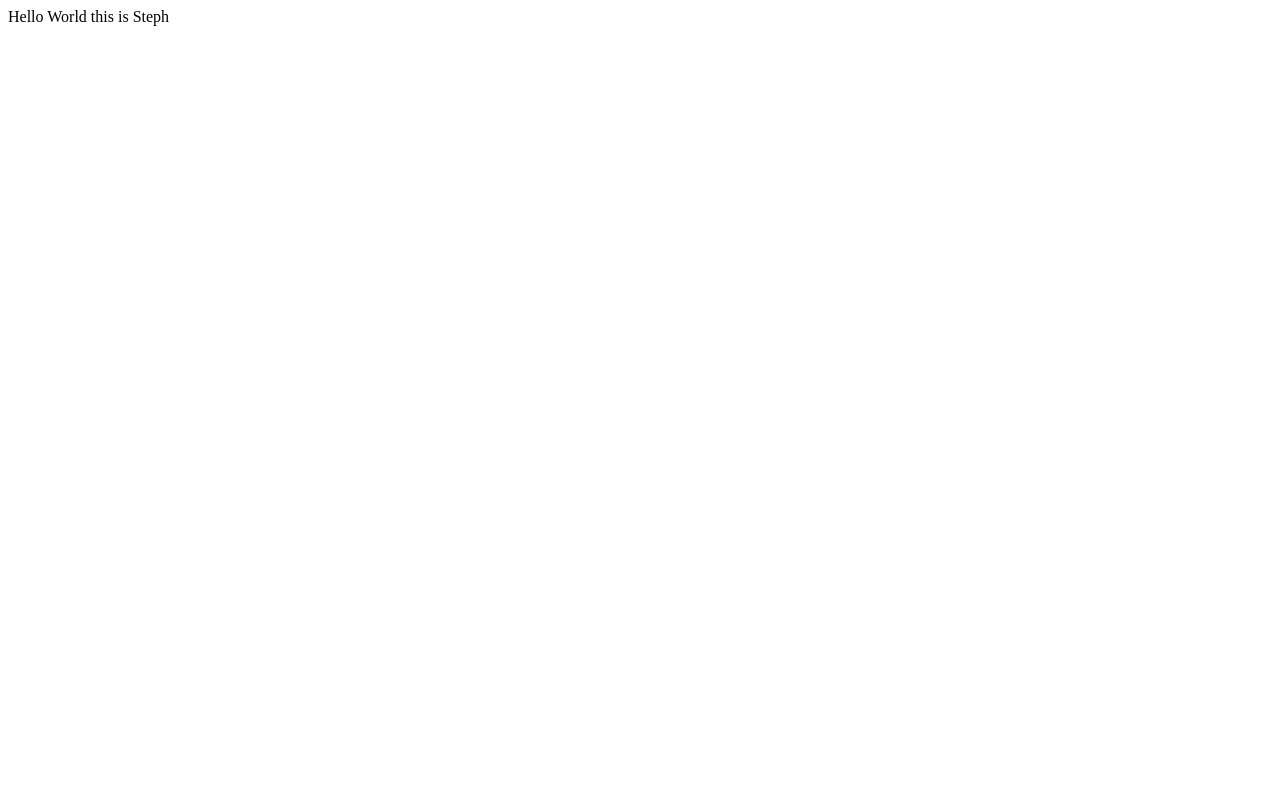
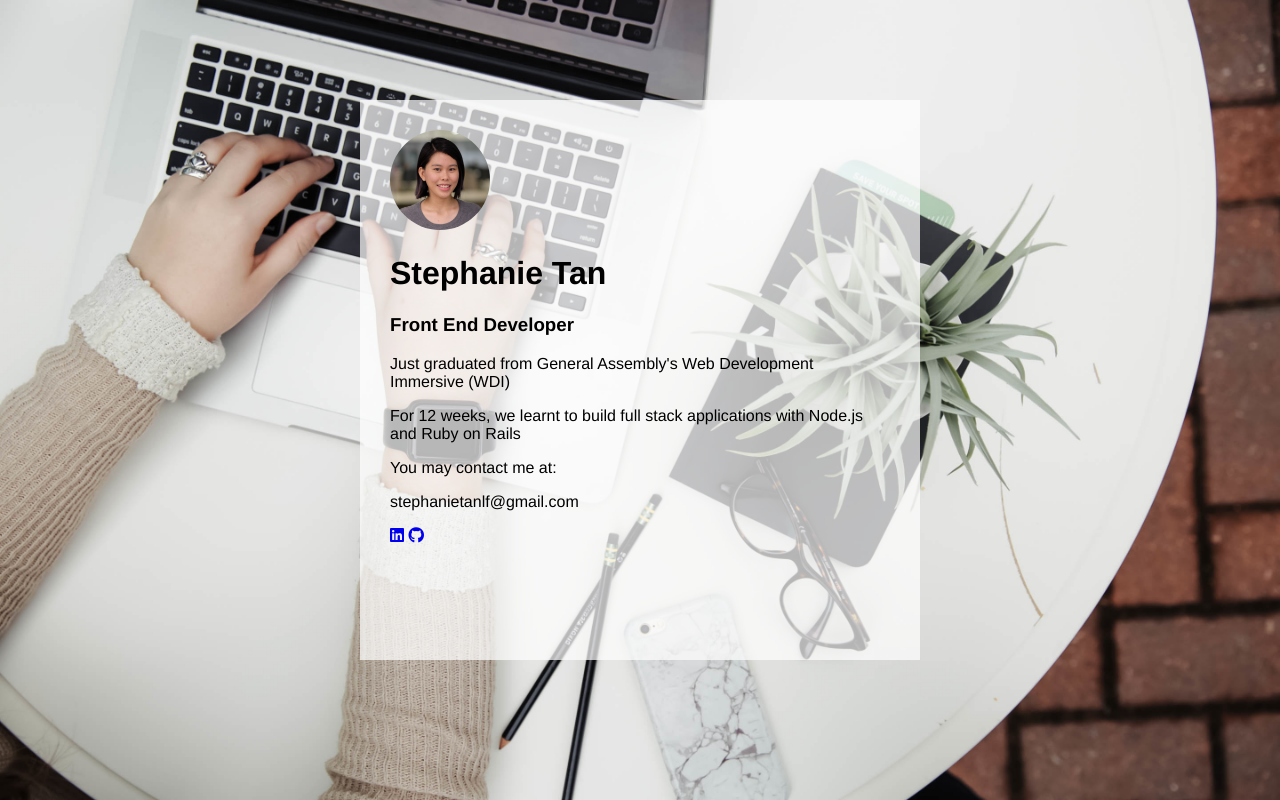
Before and after one commit to Stephanietan/Stephanietan.github.io, a plain HTML site: page index.html in a window 1280 px wide. Drawn offline with Linux system fonts and the light colour scheme.

Commit message:
updates profile page

```diff
--- /dev/null
+++ b/css/style.css
@@ -0,0 +1,27 @@
+body {
+  background-image: url(../assets/background.jpg);
+  -webkit-background-size: cover;
+  -moz-background-size: cover;
+  -o-background-size: cover;
+  background-size: cover;
+  font-family: "HelveticaNeue-Light", "Helvetica Neue Light", "Helvetica Neue", Helvetica, Arial, "Lucida Grande", sans-serif;
+  font-weight: 300;
+}
+
+.container {
+  background-color: rgba(255,255,255, 0.7);
+  padding: 30px;
+  height: 500px;
+  width: 500px;
+  margin: 100px auto;
+}
+
+.fa {
+  font-size: 30px;
+}
+
+.profile_pic {
+  height: 100px;
+  width: 100px;
+  border-radius: 50%;
+}
--- a/index.html
+++ b/index.html
@@ -2,9 +2,26 @@
 <html>
   <head>
     <meta charset="utf-8">
+    <link rel="stylesheet" type="text/css" href="css/style.css">
+    <script src="https://use.fontawesome.com/ec4735a831.js"></script>
+    <link href="http://maxcdn.bootstrapcdn.com/font-awesome/4.1.0/css/font-awesome.min.css" rel="stylesheet">
+
     <title></title>
   </head>
   <body>
-    Hello World this is Steph
+    <div class="container">
+      <img src="./assets/profile.jpg" class="profile_pic">
+      <h1>Stephanie Tan</h1>
+      <h3>Front End Developer</h3>
+
+      <p>Just graduated from General Assembly's Web Development Immersive (WDI)</p>
+      <p>For 12 weeks, we learnt to build full stack applications with Node.js and Ruby on Rails</p>
+
+      <p>You may contact me at:</p>
+      <p>stephanietanlf@gmail.com</p>
+      <a href="https://www.linkedin.com/in/stephanietan-lf/"><i class="fa fa-linkedin-square" aria-hidden="true"></i></a>
+      <a href="https://github.com/Stephanietan"><i class="fa fa-github" aria-hidden="true"></i></a>
+    </div>
+
   </body>
 </html>
```
Also changed, not shown: assets/background.jpg (added), assets/profile.jpg (added), 1 other file.
